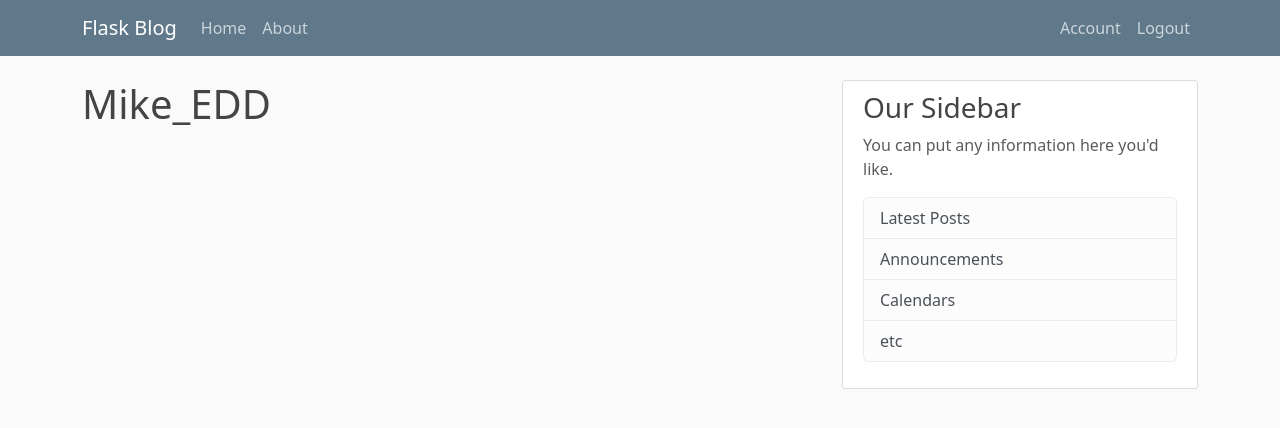
After one commit to mikeed1998/FlaskCoreyGodCourse, a Flask app: page /account in a window 1280 px wide. The commit adds this page. Shown: the top 428 px of the page. Run offline with Flask 3, Linux system fonts and the light colour scheme; a user stored in the database is signed in.

Commit message:
del tutoral 6

```diff
--- a/flaskblog/routes.py
+++ b/flaskblog/routes.py
@@ -1,7 +1,8 @@
-from flask import render_template, url_for, flash, redirect
-from flaskblog import app
+from flask import render_template, url_for, flash, redirect, request
+from flaskblog import app, db, bcrypt
 from flaskblog.models import User, Post
 from flaskblog.forms import RegistrationForm, LoginForm
+from flask_login import login_user, current_user, logout_user, login_required
 
 
 posts = [
@@ -39,20 +40,43 @@ def about():
 
 @app.route('/register', methods=['GET', 'POST'])
 def register():
+    if current_user.is_authenticated:
+        return redirect(url_for('home'))
     form = RegistrationForm()
     if form.validate_on_submit():
-        flash(f'Account created for {form.username.data}!', 'success')
-        return redirect(url_for('home'))
+        hashed_password = bcrypt.generate_password_hash(form.password.data).decode('utf-8')
+        user = User(username=form.username.data, email=form.email.data, password=hashed_password)
+        db.session.add(user)
+        db.session.commit()
+        flash(f'Your account has been created! You are now able to log in', 'success')
+        return redirect(url_for('login'))
     return render_template('register.html', title='Register', form=form)
 
 
 @app.route('/login', methods=['GET', 'POST'])
 def login():
+    if current_user.is_authenticated:
+        return redirect(url_for('home'))
     form = LoginForm()
     if form.validate_on_submit():
-        if form.email.data == 'admin@blog.com' and form.password.data == 'password':
-            flash('You have been logged in!', 'success')
-            return redirect(url_for('home'))
+        user = User.query.filter_by(email=form.email.data).first()
+        if user and bcrypt.check_password_hash(user.password, form.password.data):
+            login_user(user, remember=form.remember.data)
+            next_page = request.args.get('next')
+            return redirect(next_page) if next_page else redirect(url_for('home'))
         else:
             flash('Login Unsuccessful. Please check username and password', 'danger')
     return render_template('login.html', title='Login', form=form)
+
+
+@app.route('/logout')
+def logout():
+    logout_user()
+    return redirect(url_for('home'))
+
+
+
+@app.route('/account')
+@login_required
+def account():
+    return render_template('account.html', title='Account')
--- /dev/null
+++ b/flaskblog/templates/account.html
@@ -0,0 +1,6 @@
+{% extends 'layout.html' %}
+
+{% block content %}
+    <h1>{{ current_user.username }}</h1>
+
+{% endblock content %}
--- a/flaskblog/templates/layout.html
+++ b/flaskblog/templates/layout.html
@@ -25,9 +25,14 @@
                         <a class="nav-item nav-link" href="{{ url_for('about') }}">About</a>
                     </div>
                     <!-- Navbar Right Side -->
-                    <div class="navbar-nav">
-                        <a class="nav-item nav-link" href="{{ url_for('login') }}">Login</a>
-                        <a class="nav-item nav-link" href="{{ url_for('register') }}">Register</a>
+                    <div class="navbar-nav ms-auto">
+                        {% if current_user.is_authenticated %}
+                            <a class="nav-item nav-link" href="{{ url_for('account') }}">Account</a>
+                            <a class="nav-item nav-link" href="{{ url_for('logout') }}">Logout</a>
+                        {% else %}
+                            <a class="nav-item nav-link" href="{{ url_for('login') }}">Login</a>
+                            <a class="nav-item nav-link" href="{{ url_for('register') }}">Register</a>
+                        {% endif %}
                     </div>
                 </div>
             </div>
```
Also changed, not shown: flaskblog/__init__.py (+7 -0 lines), flaskblog/forms.py (+12 -1 lines), flaskblog/models.py (+7 -2 lines), instance/site.db.
